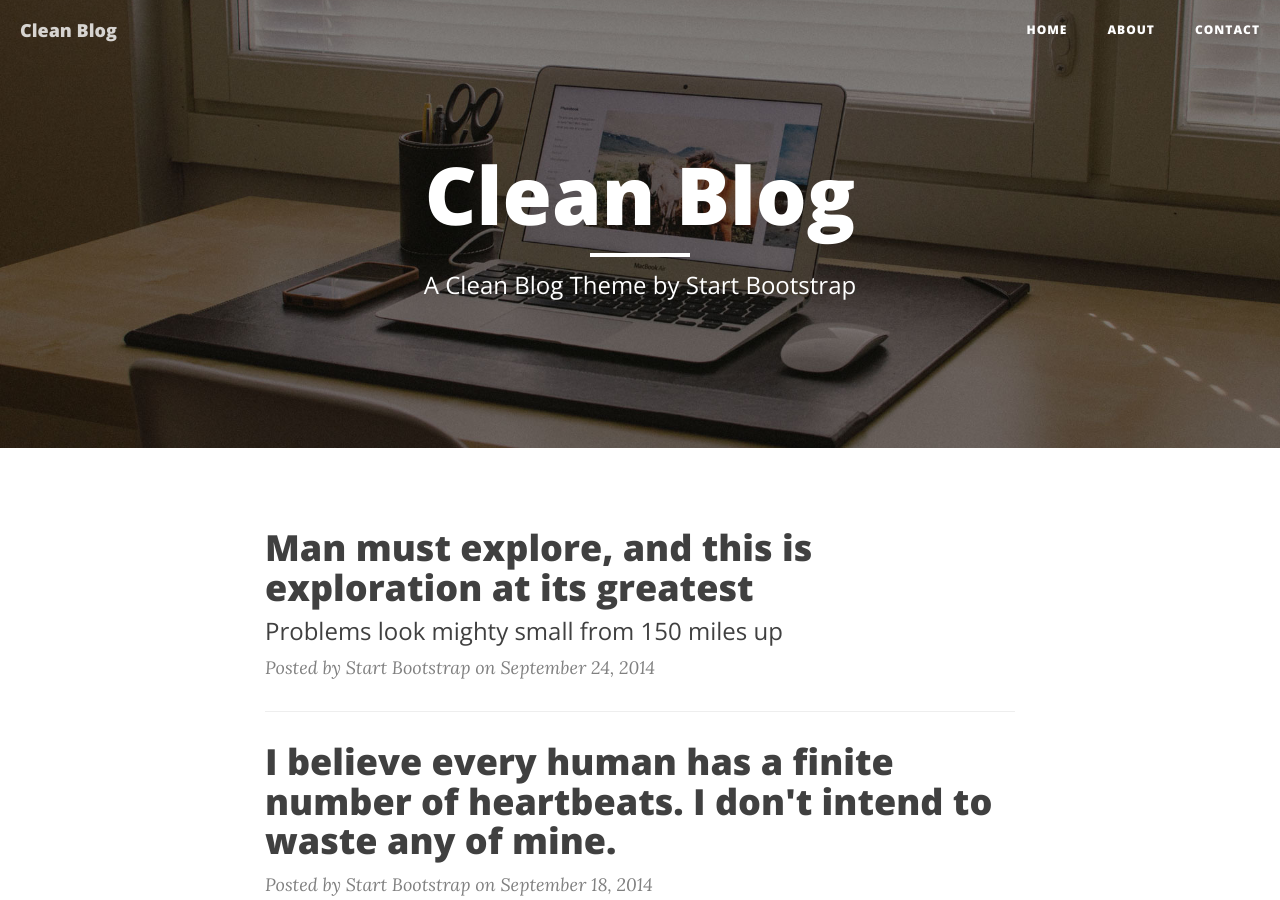
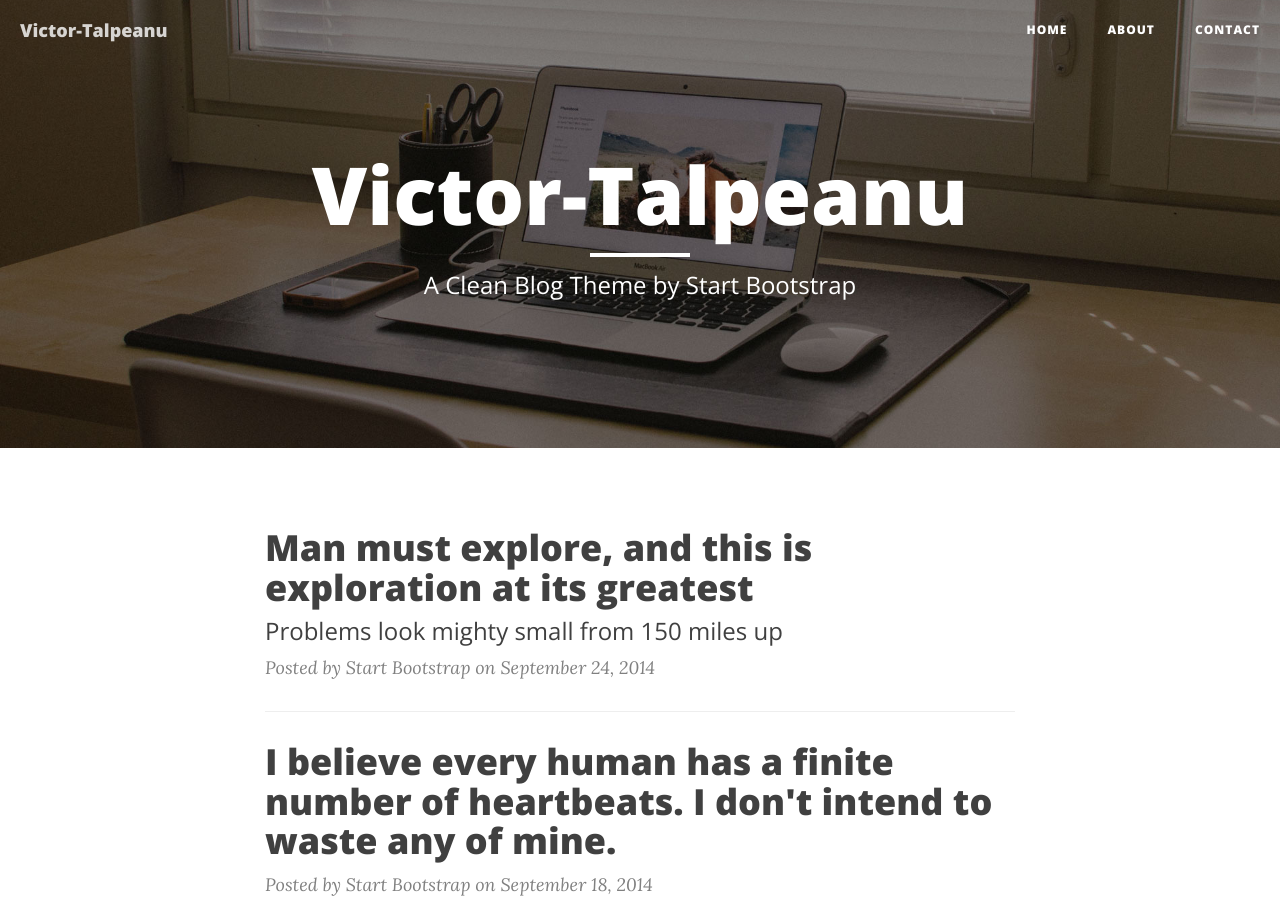
Before and after one commit to victor-talpeanu/victor-talpeanu.github.io, a Jekyll site: the page built from index.html, in a window 1280 px wide and 900 px high. Built offline with Jekyll 4.4.1, drawn with Linux system fonts in a browser that asks for light colours; nearby versions of some CDN libraries; the list of posts is cut into pages by our own code; some of the changed text lies outside the part shown.

Commit message:
yml change

```diff
--- a/_config.yml
+++ b/_config.yml
@@ -1,7 +1,7 @@
 # Site settings
-title: Clean Blog
+title: Victor-Talpeanu
 header-img: img/home-bg.jpg
-email: your-email@yourdomain.com
+email: victor.talpeanu@gmail.com
 description: "Write your site description here. It will be used as your sites meta description as well!"
 baseurl: ""
 url: "http://yourdomain.com"
```
Also changed, not shown: 1 other file.
